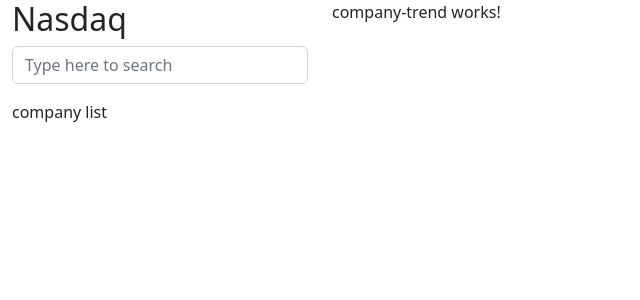
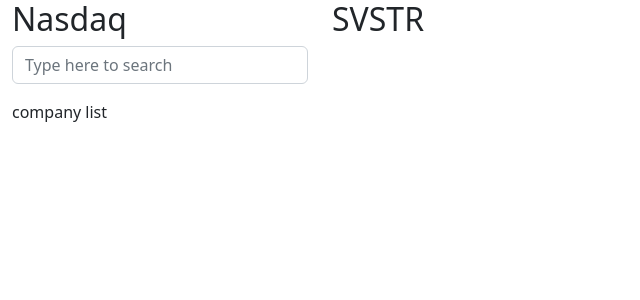
Before and after one commit to kenkioko/Nasdaq-Frontend, an Angular app: page / in a window 1280 px wide. Shown: the top 300 px of the page, without its empty margins (0-640 px from the left). Built offline with nearby package versions, Linux system fonts and the light colour scheme.

Commit message:
Company Trend Header

```diff
--- a/src/app/company-trend/company-trend.component.html
+++ b/src/app/company-trend/company-trend.component.html
@@ -1 +1,3 @@
-<p>company-trend works!</p>
+<div class="d-flex">
+    <h2 class="text-uppercase">{{ company.name }}</h2>
+</div>
--- a/src/app/company-trend/company-trend.component.ts
+++ b/src/app/company-trend/company-trend.component.ts
@@ -6,6 +6,9 @@ import { Component, OnInit } from '@angular/core';
   styleUrls: ['./company-trend.component.scss']
 })
 export class CompanyTrendComponent implements OnInit {
+  company = {
+    name: "svstr",
+  };
 
   constructor() { }
 
```
